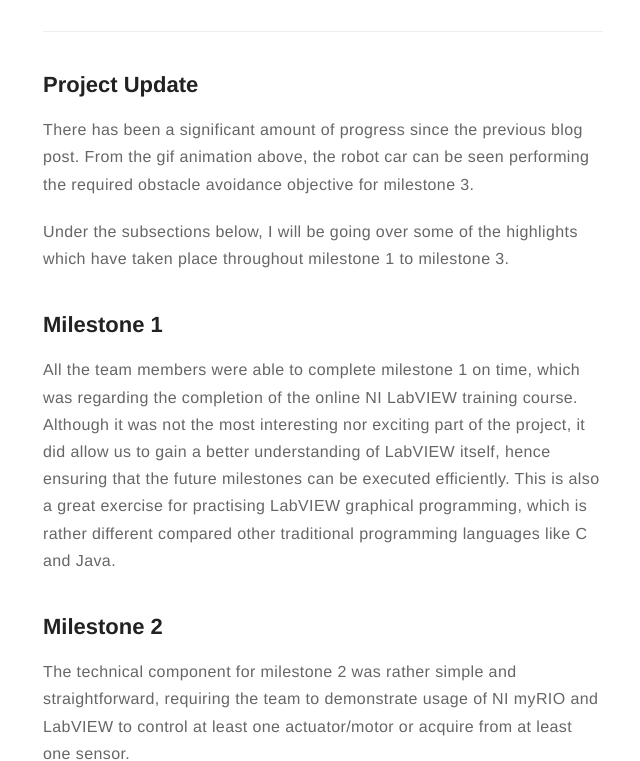
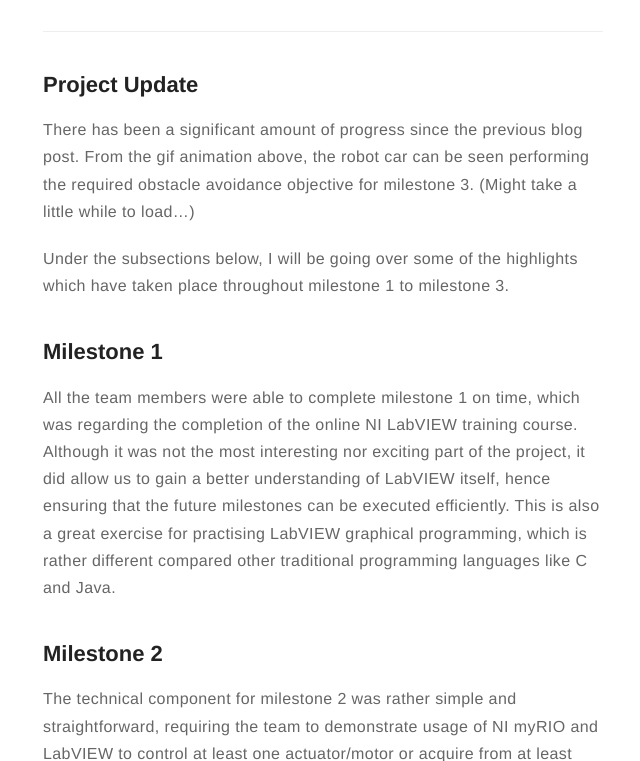
Before and after one commit to stevenlee090/stevenlee090.github.io, a Jekyll site: the page built from _posts/2018-05-22-niarc-devblog-2.markdown, in a window 1280 px wide and 900 px high, scrolled down 518 px, cut to the strip 139-900 px from the top of the window. Shown: the whole strip, without its empty margins (317-957 px from the left). Built offline with Jekyll 4.4.1, drawn with Linux system fonts in a browser that asks for light colours; formulas are drawn with MathJax 3.

Commit message:
added small remark about gif loading

```diff
--- a/_posts/2018-05-22-niarc-devblog-2.markdown
+++ b/_posts/2018-05-22-niarc-devblog-2.markdown
@@ -25,7 +25,7 @@
 
 ## Project Update
 
-There has been a significant amount of progress since the previous blog post. From the gif animation above, the robot car can be seen performing the required obstacle avoidance objective for milestone 3.
+There has been a significant amount of progress since the previous blog post. From the gif animation above, the robot car can be seen performing the required obstacle avoidance objective for milestone 3. (Might take a little while to load...)
 
 Under the subsections below, I will be going over some of the highlights which have taken place throughout milestone 1 to milestone 3.
 
```
